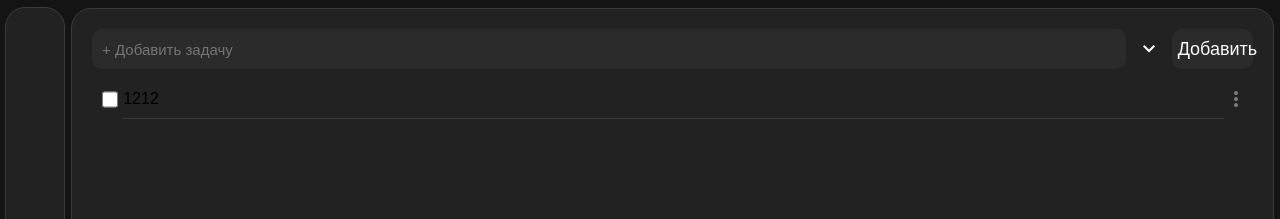
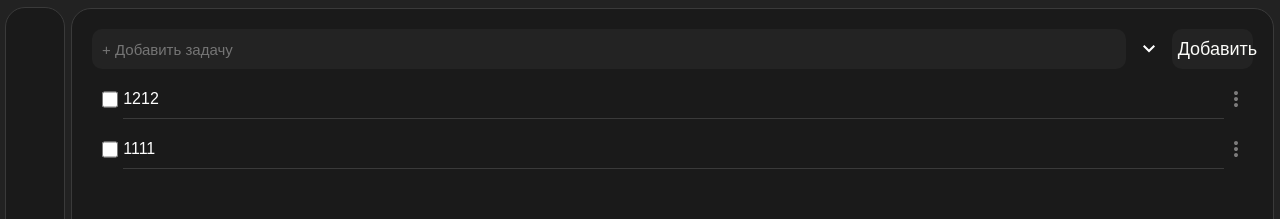
Before and after one commit to Glebess/Taimer-App-v2, a React (Vite) app: page / in a window 1280 px wide. Shown: the top 219 px of the page. Built offline with nearby package versions, Linux system fonts and the light colour scheme.

Commit message:
Добавлена система редактирования задач. Изменина цветовая схема сайта.

```diff
--- a/src/App.jsx
+++ b/src/App.jsx
@@ -8,6 +8,12 @@ function App() {
     {
       taskId: 1,
       taskTitle: "1212",
+      taskPriority: "base",
+      taskСompleted: false,
+    },
+    {
+      taskId: 2,
+      taskTitle: "1111",
       taskPriority: "base",
       taskСompleted: false,
     },
--- a/src/App.module.css
+++ b/src/App.module.css
@@ -5,7 +5,7 @@
 .taimer_div {
   width: 100%;
   height: 100vh;
-  background-color: #141414;
+  background-color: #222222;
   display: flex;
   justify-content: center;
   align-items: center;
@@ -13,7 +13,7 @@
 .taimer {
   width: 99%;
   height: 98%;
-  background-color: #222222;
+  background-color: var(--main-black);
   border: 1px solid var(--main-gray);
   border-radius: 20px;
   box-sizing: border-box;
--- a/src/components/Header/Header.module.css
+++ b/src/components/Header/Header.module.css
@@ -4,9 +4,10 @@
   display: flex;
   align-items: center;
   padding-left: 5px;
+  background-color: #222222;
 }
 .header_div {
-  background-color: #222222;
+  background-color: var(--main-black);
   border: 1px solid var(--main-gray);
   border-radius: 20px;
   height: 98%;
--- a/src/components/NewTaskMenuPanel/NewTaskMenuPanel.module.css
+++ b/src/components/NewTaskMenuPanel/NewTaskMenuPanel.module.css
@@ -6,7 +6,7 @@
   height: 130px;
   inset: 42.5px 0 auto auto;
   border: 1px solid var(--main-gray);
-  background-color: var(--main-gray1);
+  background-color: var(--main-black1);
   border-radius: 10px;
   z-index: 9999;
 }
--- a/src/components/TaskList/TaskList.jsx
+++ b/src/components/TaskList/TaskList.jsx
@@ -1,21 +1,76 @@
 import styles from "./TaskList.module.css";
 import Button from "../../componentsShare/Button";
+import { useEffect, useRef, useState } from "react";
 
 const TaskList = (props) => {
   const { allTasks, setAllTasks } = props;
 
+  const inputRef = useRef(null);
+  const [editingTaskId, setEditingTaskId] = useState(null);
+  const [taskEditText, setTaskEditText] = useState("");
+
+  // Устанавливаем фокус при появлении input
+  useEffect(() => {
+    if (editingTaskId && inputRef.current) {
+      inputRef.current.focus();
+    }
+  }, [editingTaskId]);
+
+  // Редактирование задачи
+  const handleTaskEdit = (task) => {
+    setEditingTaskId(task.taskId);
+    setTaskEditText(task.taskTitle);
+  };
+
+  // Сохранение изменений
+  const handleSaveTask = (taskId) => {
+    setAllTasks((prevTasks) =>
+      prevTasks.map((task) =>
+        task.taskId === taskId ? { ...task, taskTitle: taskEditText } : task,
+      ),
+    );
+    setEditingTaskId(null);
+  };
+
+  // Обработка нажатия клавиш
+  const handleKeyDown = (e, taskId) => {
+    if (e.key === "Enter") {
+      handleSaveTask(taskId);
+    } else if (e.key === "Escape") {
+      setEditingTaskId(null);
+    }
+  };
+
   return (
     <div className={styles.div_task_all}>
-      {allTasks.lenght !== 0 ? (
+      {allTasks.length !== 0 ? (
         allTasks.map((task) => {
+          const isEditing = editingTaskId === task.taskId;
+
           return (
             <div key={task.taskId} className={styles.div_task}>
               <input
                 type="checkbox"
                 className={styles.div_task_input_checkbox}
               />
-              <div className={styles.div_task_text}>
-                <p>{task.taskTitle}</p>
+              <div
+                className={styles.div_task_text}
+                onClick={() => !isEditing && handleTaskEdit(task)}
+              >
+                {isEditing ? (
+                  <input
+                    className={styles.input_edit_task}
+                    ref={inputRef}
+                    value={taskEditText}
+                    onChange={(e) => setTaskEditText(e.target.value)}
+                    onBlur={() => handleSaveTask(task.taskId)}
+                    onKeyDown={(e) => handleKeyDown(e, task.taskId)}
+                  />
+                ) : task.taskTitle === "" ? (
+                  <p className={styles.p_title_task_none}>Нет заголовка</p>
+                ) : (
+                  <p className={styles.p_title_task}>{task.taskTitle}</p>
+                )}
               </div>
               <Button
                 className={styles.button_task_more}
@@ -35,9 +90,10 @@ const TaskList = (props) => {
           );
         })
       ) : (
-        <p>1</p>
+        <p>Задач нет</p>
       )}
     </div>
   );
 };
+
 export default TaskList;
--- a/src/components/TaskList/TaskList.module.css
+++ b/src/components/TaskList/TaskList.module.css
@@ -25,6 +25,15 @@
   margin-left: 5px;
   height: 40px;
 }
+.p_title_task {
+  color: white;
+  margin: 0;
+  font-size: 16px;
+}
+.p_title_task_none {
+  color: var(--main-gray2);
+}
+
 .div_task_input_field {
   background-color: transparent;
   color: white;
@@ -57,3 +66,12 @@
     fill: white;
   }
 }
+.input_edit_task {
+  background-color: transparent;
+  border: 0;
+  color: white;
+  font-size: 16px;
+  outline: none;
+  margin: 0;
+  padding: 0;
+}
--- a/src/components/TasksSector/TasksSector.jsx
+++ b/src/components/TasksSector/TasksSector.jsx
@@ -15,6 +15,9 @@ const TasksSector = (props) => {
   const [newTaskCreateNote, setNewTaskCreateNote] = useState([
     { taskPriority: "base", secure: false },
   ]);
+  {
+    console.log(allTasks);
+  }
   const [newTaskTitle, setNewTaskTitle] = useState("");
 
   const handleClickAddTaskPanel = () => {
--- a/src/global.css
+++ b/src/global.css
@@ -1,8 +1,15 @@
 :root {
+  --main-black: #1a1a1a;
+  --main-black1: #252424;
+
   --main-gray: #3a3a3a;
   --main-gray1: #303030;
+  --main-gray2: #5a5959;
+
   --main-blue: #0077ff;
   --main-font: "Nova Square", sans-serif;
+  --padding-5px: 5px;
+  --padding-10px: 10px;
 }
 * {
   font-family: var(--main-font);
```
